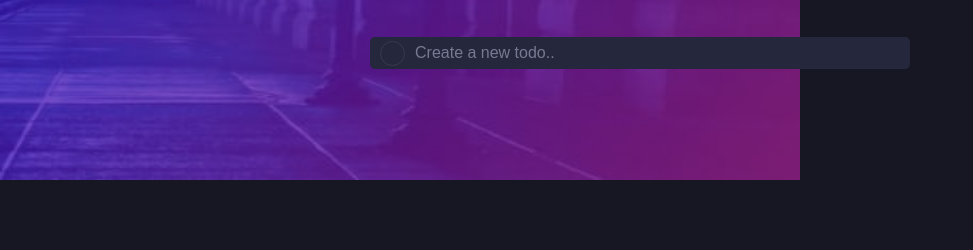
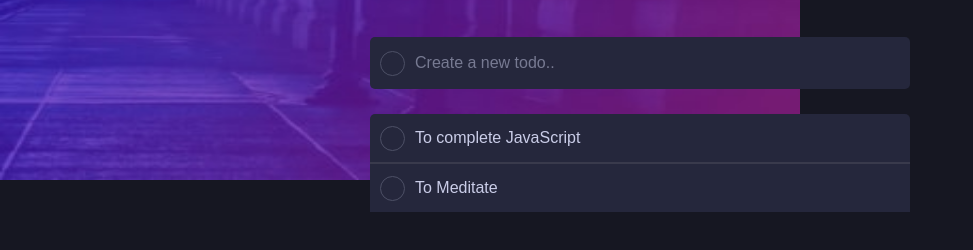
Before and after one commit to Vinitvh/todo-app-js, a plain HTML site: page index.html in a window 1280 px wide. Shown: the part 120-370 px from the top of the page, without its empty margins (0-973 px from the left). Drawn offline with Linux system fonts and the light colour scheme.

Commit message:
Added todo card and updated js

```diff
--- a/index.html
+++ b/index.html
@@ -41,6 +41,7 @@
           />
         </div>
       </div>
+      <ul class="todos"></ul>
     </main>
   </body>
 </html>
--- a/main.js
+++ b/main.js
@@ -1 +1,53 @@
-console.log("Todo");
+const todos = [
+  {
+    item: "To complete JavaScript",
+    isCompleted: false,
+  },
+
+  {
+    item: "To Meditate",
+    isCompleted: false,
+  },
+];
+
+localStorage.setItem("todos", JSON.stringify(todos));
+
+function addTodo() {
+  let todos = JSON.parse(localStorage.getItem("todos"));
+
+  if (!todos) {
+    return null;
+  }
+  todos.forEach((todo) => {
+    const li = document.createElement("li");
+    const div = document.createElement("div");
+    const input = document.createElement("input");
+    const span = document.createElement("span");
+    const para = document.createElement("p");
+    const button = document.createElement("button");
+    const img = document.createElement("img");
+
+    li.classList.add("card");
+    div.classList.add("check-container");
+    input.classList.add("check-input");
+    span.classList.add("check");
+    para.classList.add("item");
+    button.classList.add("clear");
+
+    input.setAttribute("type", "checkbox");
+    img.setAttribute("src", "./images/icon-cross.svg");
+    img.setAttribute("alt", "delete");
+
+    para.textContent = todo.item;
+
+    li.appendChild(div);
+    div.appendChild(input);
+    div.appendChild(span);
+    li.appendChild(para);
+    button.appendChild(img);
+    li.appendChild(button);
+    document.querySelector(".todos").appendChild(li);
+  });
+}
+
+addTodo();
--- a/styles.css
+++ b/styles.css
@@ -17,7 +17,9 @@
   --light-grayish-blue-hover: hsl(236, 33%, 92%);
   --dark-grayish-blue: hsl(234, 11%, 52%);
   --very-dark-grayish-blue: hsl(233, 14%, 35%);
-  --very-dark-grayish-blue: hsl(237, 14%, 26%);
+  --very-dark-gb: hsl(237, 14%, 26%);
+  --green: #3925a8;
+  --pink: #5531ab;
 
   --base-fs: 1.6rem;
   --fw-normal: 400;
@@ -100,6 +102,7 @@ header.card h1 {
 .add {
   margin: 4rem 0 2.5rem 0;
   border-radius: 0.5rem;
+  padding: 1rem 0;
 }
 
 .add .check-container .add-btn {
@@ -154,3 +157,52 @@ header.card h1 {
   justify-content: center;
   position: relative;
 }
+
+.card .check-container .check-input {
+  transform: scale(1.8);
+  opacity: 0;
+}
+
+.card .check-container .check {
+  position: absolute;
+  top: 0;
+  bottom: 0;
+  left: 0;
+  right: 0;
+  pointer-events: none;
+  border-radius: inherit;
+}
+
+.card .check-container .check-input:checked + .check {
+  background: url("/images/icon-check.svg") no-repeat center,
+    linear-gradient(45deg, rgb(79, 196, 235), #5531ab);
+}
+
+.todos .card:first-child {
+  border-radius: 0.5rem 0.5rem 0 0;
+}
+
+.todos > * + * {
+  border-top: 0.2rem solid var(--very-dark-gb);
+}
+
+.item {
+  flex: 1;
+  color: var(--light-grayish-blue);
+  padding: 1.5rem 1rem;
+}
+
+.item:hover {
+  color: var(--light-grayish-blue-hover);
+}
+
+.clear {
+  opacity: 0;
+  padding: 0 1rem;
+  transition: opacity 0.5s ease;
+  cursor: pointer;
+}
+
+.todos .card:hover .clear {
+  opacity: 1;
+}
```
